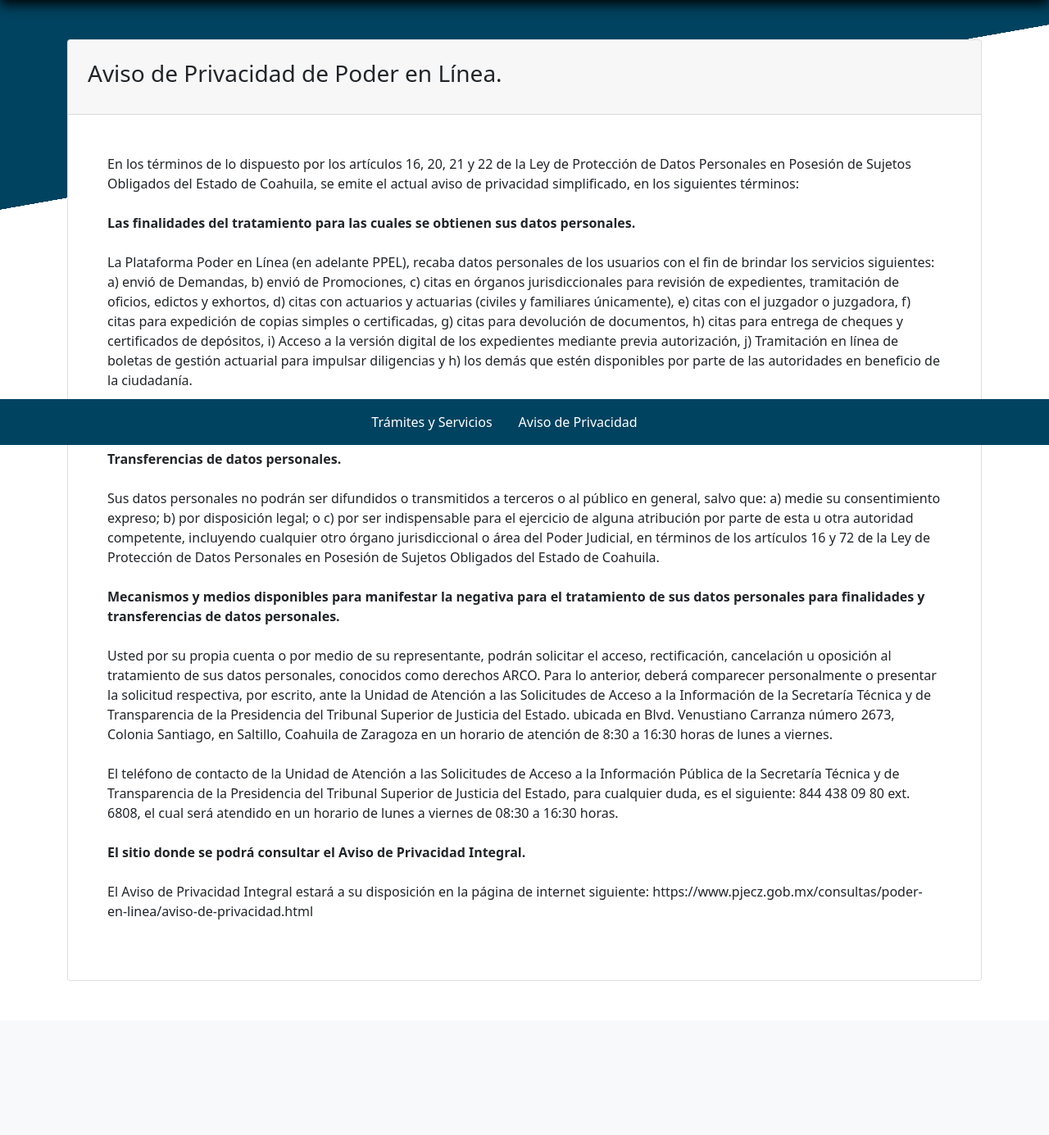
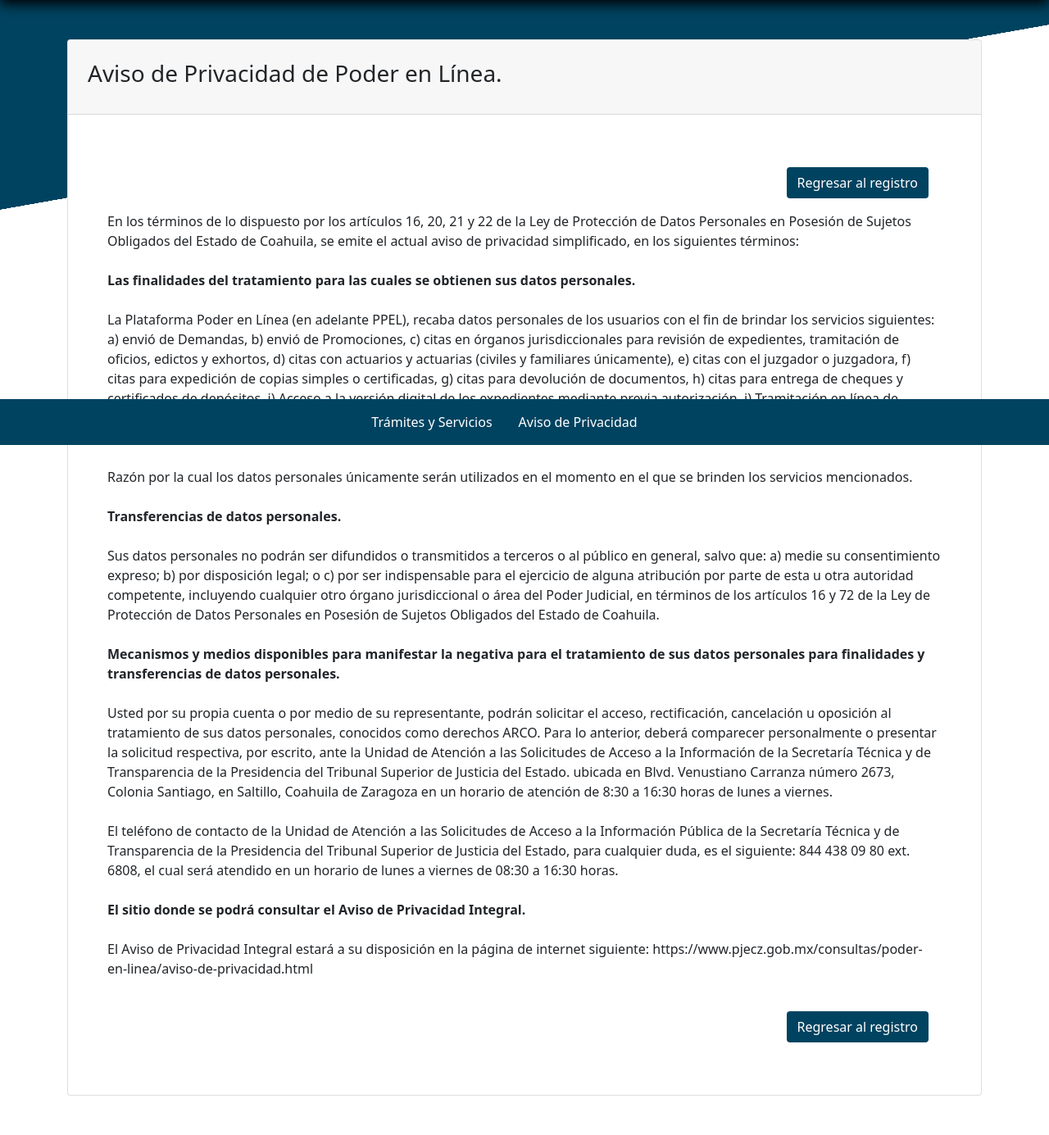
Before and after one commit to guivaloz/pjecz-pagos-cliente-flask, a Flask app: page /aviso in a window 1280 px wide. Shown: the part 257-1642 px from the top of the page at 82% size. Before the commit the page ends 1454 px from the top, so only its background shows below. Run offline with Flask 2, Linux system fonts and the light colour scheme; some libraries are stand-ins or nearby versions.

Commit message:
boton de regreso al registro

```diff
--- a/pagos_cliente_flask/blueprints/avisos/templates/avisos/aviso.jinja2
+++ b/pagos_cliente_flask/blueprints/avisos/templates/avisos/aviso.jinja2
@@ -7,7 +7,11 @@
             <h3>Aviso de Privacidad de Poder en Línea.</h3>
         </div>
         <div class="card-body p-5">
-
+            <div class="row">
+                <div class="col-md-12">
+                    <button class="btn btn-azul float-end m-3" onclick="history.back();" >Regresar al registro</button>
+                </div>
+            </div>
             En los términos de lo dispuesto por los artículos 16, 20, 21 y 22 de la Ley de Protección de Datos Personales en Posesión de Sujetos Obligados del Estado de Coahuila, se emite el actual aviso de privacidad simplificado, en los siguientes términos:<br>
             <br>
             <b>Las finalidades del tratamiento para las cuales se obtienen sus datos personales.</b><br>
@@ -30,6 +34,12 @@
             <br>
             El Aviso de Privacidad Integral estará a su disposición en la página de internet siguiente: https://www.pjecz.gob.mx/consultas/poder-en-linea/aviso-de-privacidad.html<br>
             <br>
+            <div class="row">
+                <div class="col-md-12">
+                    <button class="btn btn-azul float-end m-3" onclick="history.back();" >Regresar al registro</button>
+                </div>
+            </div>
+
         </div>
     </div>
 
```
